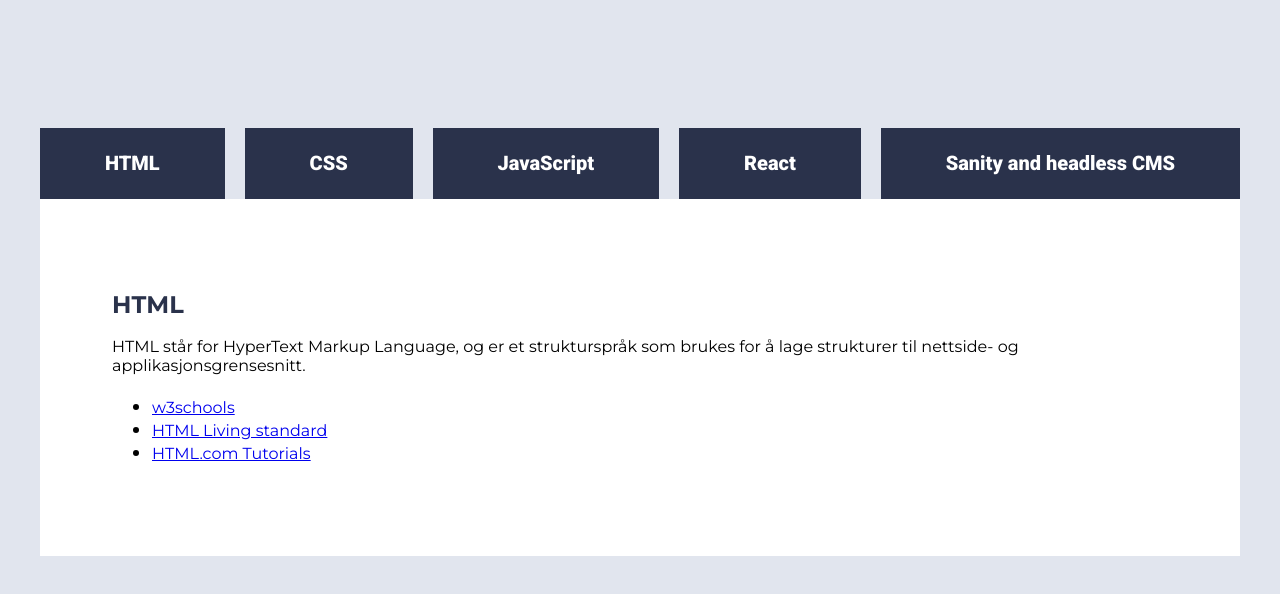
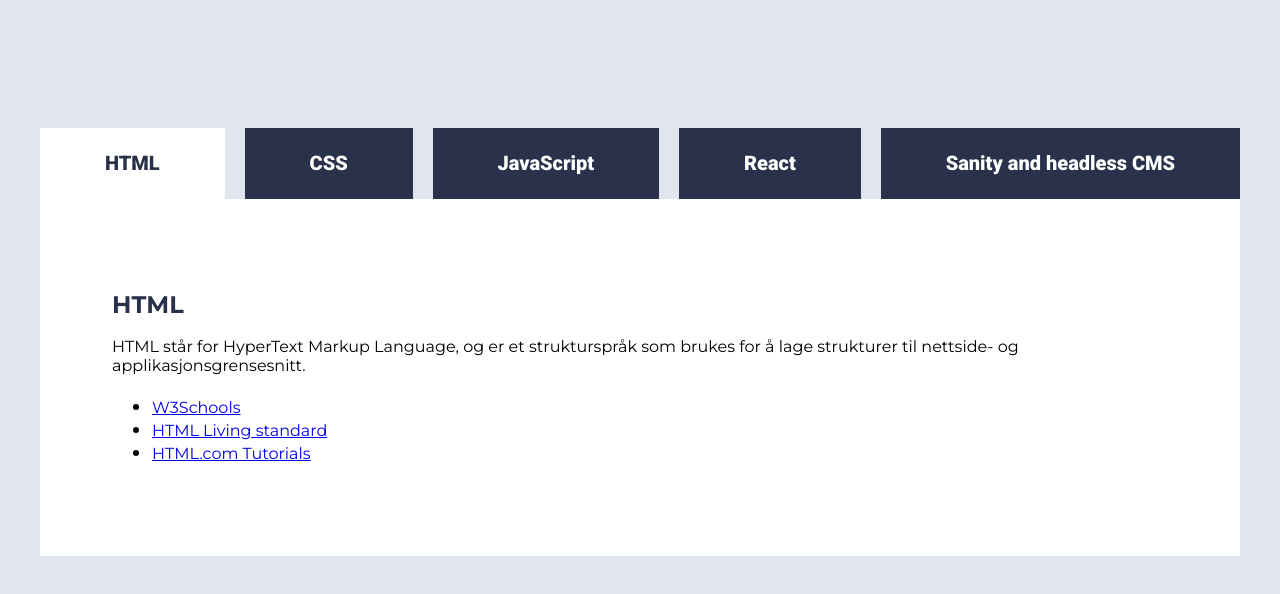
Before and after one commit to mathildeolesen/uin24ak2_resource_layout_OLESEN, a plain HTML site: page index.html in a window 1280 px wide. Drawn offline with nearby package versions, Linux system fonts and the light colour scheme.

Commit message:
Lagt til funksjonalitet for menyer og innlasting av riktig ressurs ved valg
resourcescript.js skal være så og si ferdigstilt.
Usikker på bruken av <button id="sanity and headless cms">, pga valg av id-navn, men for nå er dette bra nok.

```diff
--- a/css/style.css
+++ b/css/style.css
@@ -61,7 +61,7 @@ nav li {
 
 }
 
-nav a {
+nav button {
     flex-grow: 1; /* Hver meny utvider seg ut i den ledige plassen rundt */
 	display: inline-block;
 	background-color: var(--navy);
@@ -71,12 +71,15 @@ nav a {
 	text-decoration: none;
 	font-size: 20px;
 	font-weight: 900;
+    cursor: pointer;
+    border: none; /* Fjerner default button styling */
 }
 
-nav a:hover {
+nav button:hover, button.selected {
     background-color: var(--white);
     color: var(--navy);
 }
+
 
 main {
     background-color: var(--white);
--- a/index.html
+++ b/index.html
@@ -12,23 +12,14 @@
     <div id="container">
         <nav>
             <ul>
-                <li><a href="#">HTML</a></li>
-                <li><a href="#">CSS</a></li>
-                <li><a href="#">JavaScript</a></li>
-                <li><a href="#">React</a></li>
-                <li><a href="#">Sanity and headless CMS</a></li>
+                <li><button id="html">HTML</a></li>
+                <li><button id="css">CSS</a></li>
+                <li><button id="javascript">JavaScript</a></li>
+                <li><button id="react">React</a></li>
+                <li><button id="sanity and headless cms">Sanity and headless CMS</a></li>
             </ul>
         </nav>
         <main>
-            <article>
-                <h2>HTML</h2>
-                <p>HTML står for HyperText Markup Language, og er et strukturspråk som brukes for å lage strukturer til nettside- og applikasjonsgrensesnitt.</p>
-                <ul>
-                    <li><a href="https://www.w3schools.com/html/">w3schools</a></li>
-                    <li><a href="https://html.spec.whatwg.org/multipage/">HTML Living standard</a></li>
-                    <li><a href="https://html.com/">HTML.com Tutorials</a></li>
-                </ul>
-            </article>
         </main>
     </div>
     <script src="ressurser.js"></script>
--- a/resourcescript.js
+++ b/resourcescript.js
@@ -1,21 +1,50 @@
-/*
-let resourceHTML = ""
 
-resources.map(resource => {
-    let sourcesList = "";
+    const navbuttons = document.querySelectorAll("nav ul li button");
+    const main = document.getElementsByTagName("main")
 
-    for (let i = 0; i < resource.sources.length; i++) {
-        sourceList += `<li><a href="${resource.sources[i].url}">${resource.sources[i].title}</a></li>`;
+    let resourceHTML = ""
+
+    function updateArticle(resource) {
+
+        let sourcesList = resource.sources.map(source => `<li><a href="${source.url}">${source.title}</a></li>`).join('');
+
+        resourceHTML = `<article>
+            <h2>${resource.category}</h2>
+            <p>${resource.text}</p>
+            <ul>${sourcesList}</ul>
+            </article>
+        `;
+
+        main[0].innerHTML = resourceHTML
     }
 
-    resourceHTML += `<article>
-        <h2>${resource.category}</h2>
-        <p>${resource.text}</p>
-        <ul>${sourceList}</ul>
-    </article>`;
-});
+    function selectCategory(categoryId) {
+        const resource = resources.find(res => res.category.toLowerCase() === categoryId.toLowerCase());
+        // .toLowerCase : Gjør om alt til små bokstaver så de kan sammenlignes. I ressurser er kategoriene med Store og små bokstaver,
+        // mens html class og id bruker små bokstaver (ifølge best practice).
+        if (resource) {
+            updateArticle(resource);
+        }
 
-const main = document.getElementsByTagName("main")
-main[0].innerHTML = resourceHTML
+         // Fjern "selected" klasse fra alle button
+         navbuttons.forEach(button => {
+            button.classList.remove("selected");
+        });
 
-*/
+        // Legg til "selected" klasse til den trykte button
+        const activeButton = document.getElementById(categoryId);
+        if (activeButton) {
+            activeButton.classList.add("selected");
+        }
+    }
+
+    // Sett opp event listeners for alle button
+    navbuttons.forEach(button => {
+        button.addEventListener("click", () => {
+            selectCategory(button.id);
+        });
+    });
+
+
+    // Setter HTML som startvalg ved start
+    selectCategory("html");
```
